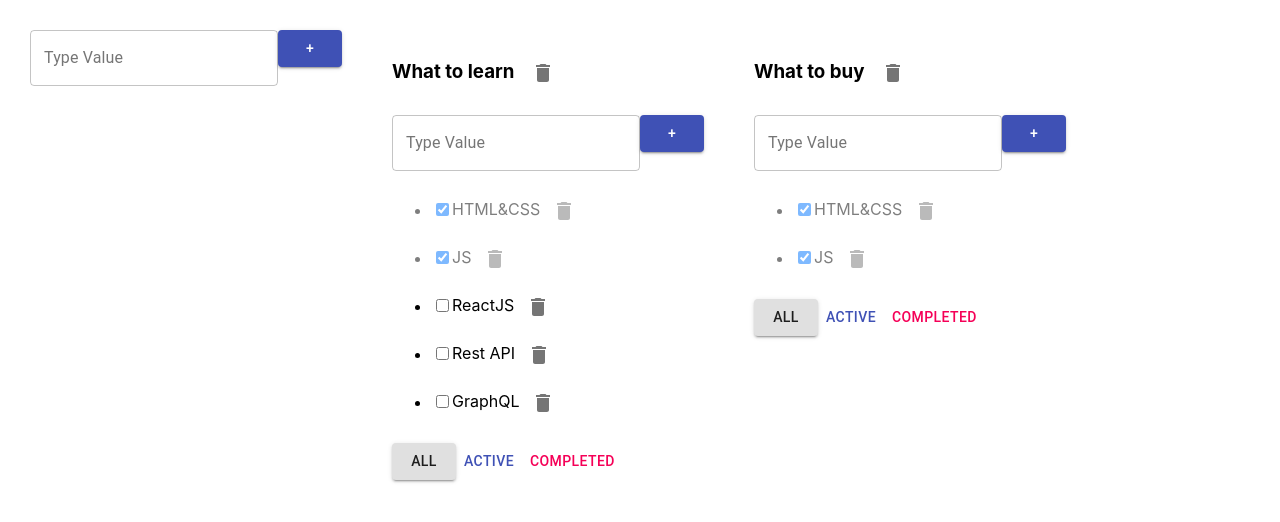
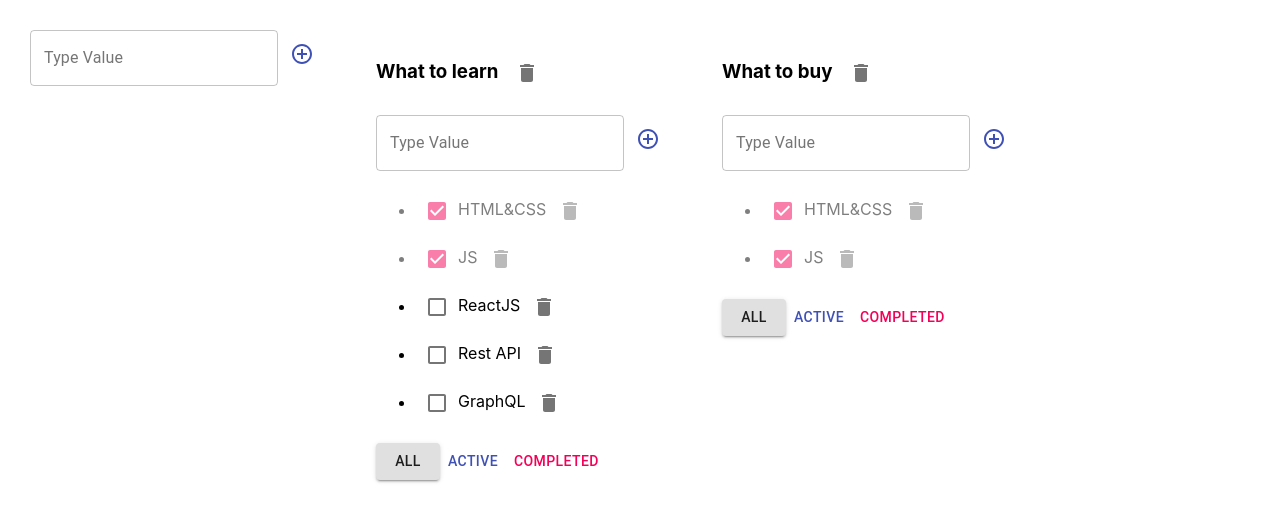
Before and after one commit to bohdanloik/todolist_4, a React (Create React App) app: page / in a window 1280 px wide. Shown: the top 522 px of the page. Built offline with nearby package versions, Linux system fonts and the light colour scheme.

Commit message:
add IconButton to item component

```diff
--- a/src/AddItemForm.tsx
+++ b/src/AddItemForm.tsx
@@ -1,4 +1,5 @@
-import { Button, TextField } from '@material-ui/core';
+import { Button, IconButton, TextField } from '@material-ui/core';
+import { ControlPoint } from '@material-ui/icons';
 import React, { ChangeEvent, KeyboardEvent, useState } from 'react';
 
 type AddItemFormPropsType = {
@@ -38,6 +39,8 @@ export function AddItemForm(props: AddItemFormPropsType) {
             error={!!error}
             helperText={error}/>
 
-        <Button onClick={addTask} variant={'contained'} color={'primary'}>+</Button>
+        <IconButton onClick={addTask}  color={'primary'}>
+            <ControlPoint />
+        </IconButton>
     </div>;
 }
--- a/src/Todolist.tsx
+++ b/src/Todolist.tsx
@@ -1,4 +1,4 @@
-import { Button, IconButton } from '@material-ui/core';
+import { Button, Checkbox, IconButton } from '@material-ui/core';
 import { Delete } from '@material-ui/icons';
 import React, {ChangeEvent, ChangeEventHandler} from 'react';
 import { AddItemForm } from './AddItemForm';
@@ -63,7 +63,7 @@ export function Todolist(props: PropsType) {
                     }
 
                     return <li key={t.id} className={t.isDone ? 'is-done' : ''}>
-                        <input type="checkbox" onChange={onChangeStatusHadler} checked={t.isDone}/>
+                        <Checkbox  onChange={onChangeStatusHadler} checked={t.isDone}/>
                         <EditableSpan title={t.title} onChange={onChangeTitleHandler}/>
                         <IconButton aria-label="delete" onClick={onClickHandler}>
                             <Delete />
```
